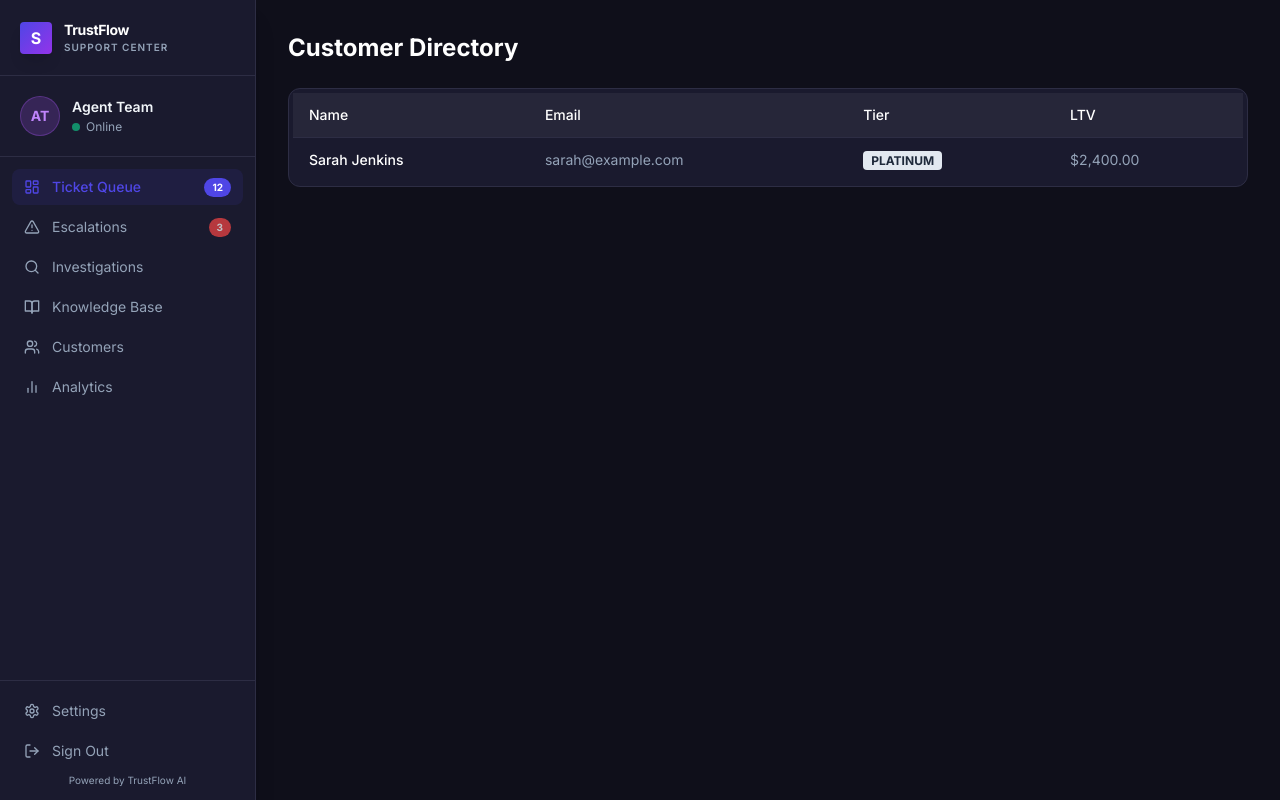
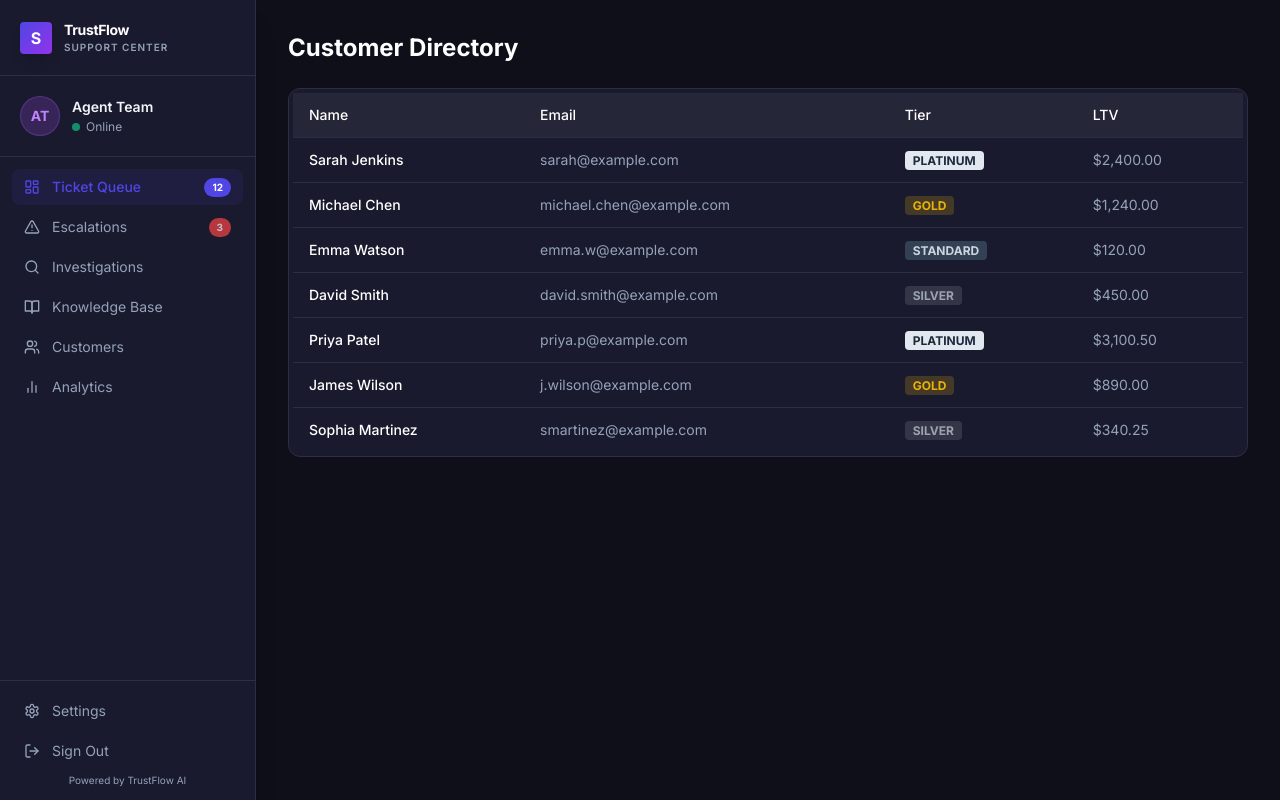
Before and after one commit to Puttarohith/TrustFlow, a Next.js app: page /agent/customers in a window 1280 px wide. Built offline with nearby package versions, Linux system fonts and the light colour scheme.

Commit message:
feat: Add more customers to directory

```diff
--- a/src/app/agent/customers/page.tsx
+++ b/src/app/agent/customers/page.tsx
@@ -21,6 +21,42 @@ export default function CustomersPage() {
               <td className="px-4 py-3"><span className="text-xs bg-slate-200 text-slate-800 px-2 py-0.5 rounded font-bold uppercase">Platinum</span></td>
               <td className="px-4 py-3">$2,400.00</td>
             </tr>
+            <tr className="border-t border-border hover:bg-white/5">
+              <td className="px-4 py-3 font-medium text-white">Michael Chen</td>
+              <td className="px-4 py-3">michael.chen@example.com</td>
+              <td className="px-4 py-3"><span className="text-xs bg-yellow-500/20 text-yellow-500 px-2 py-0.5 rounded font-bold uppercase">Gold</span></td>
+              <td className="px-4 py-3">$1,240.00</td>
+            </tr>
+            <tr className="border-t border-border hover:bg-white/5">
+              <td className="px-4 py-3 font-medium text-white">Emma Watson</td>
+              <td className="px-4 py-3">emma.w@example.com</td>
+              <td className="px-4 py-3"><span className="text-xs bg-slate-700 text-slate-300 px-2 py-0.5 rounded font-bold uppercase">Standard</span></td>
+              <td className="px-4 py-3">$120.00</td>
+            </tr>
+            <tr className="border-t border-border hover:bg-white/5">
+              <td className="px-4 py-3 font-medium text-white">David Smith</td>
+              <td className="px-4 py-3">david.smith@example.com</td>
+              <td className="px-4 py-3"><span className="text-xs bg-gray-400/20 text-gray-400 px-2 py-0.5 rounded font-bold uppercase">Silver</span></td>
+              <td className="px-4 py-3">$450.00</td>
+            </tr>
+            <tr className="border-t border-border hover:bg-white/5">
+              <td className="px-4 py-3 font-medium text-white">Priya Patel</td>
+              <td className="px-4 py-3">priya.p@example.com</td>
+              <td className="px-4 py-3"><span className="text-xs bg-slate-200 text-slate-800 px-2 py-0.5 rounded font-bold uppercase">Platinum</span></td>
+              <td className="px-4 py-3">$3,100.50</td>
+            </tr>
+            <tr className="border-t border-border hover:bg-white/5">
+              <td className="px-4 py-3 font-medium text-white">James Wilson</td>
+              <td className="px-4 py-3">j.wilson@example.com</td>
+              <td className="px-4 py-3"><span className="text-xs bg-yellow-500/20 text-yellow-500 px-2 py-0.5 rounded font-bold uppercase">Gold</span></td>
+              <td className="px-4 py-3">$890.00</td>
+            </tr>
+            <tr className="border-t border-border hover:bg-white/5">
+              <td className="px-4 py-3 font-medium text-white">Sophia Martinez</td>
+              <td className="px-4 py-3">smartinez@example.com</td>
+              <td className="px-4 py-3"><span className="text-xs bg-gray-400/20 text-gray-400 px-2 py-0.5 rounded font-bold uppercase">Silver</span></td>
+              <td className="px-4 py-3">$340.25</td>
+            </tr>
           </tbody>
         </table>
       </div>
```
